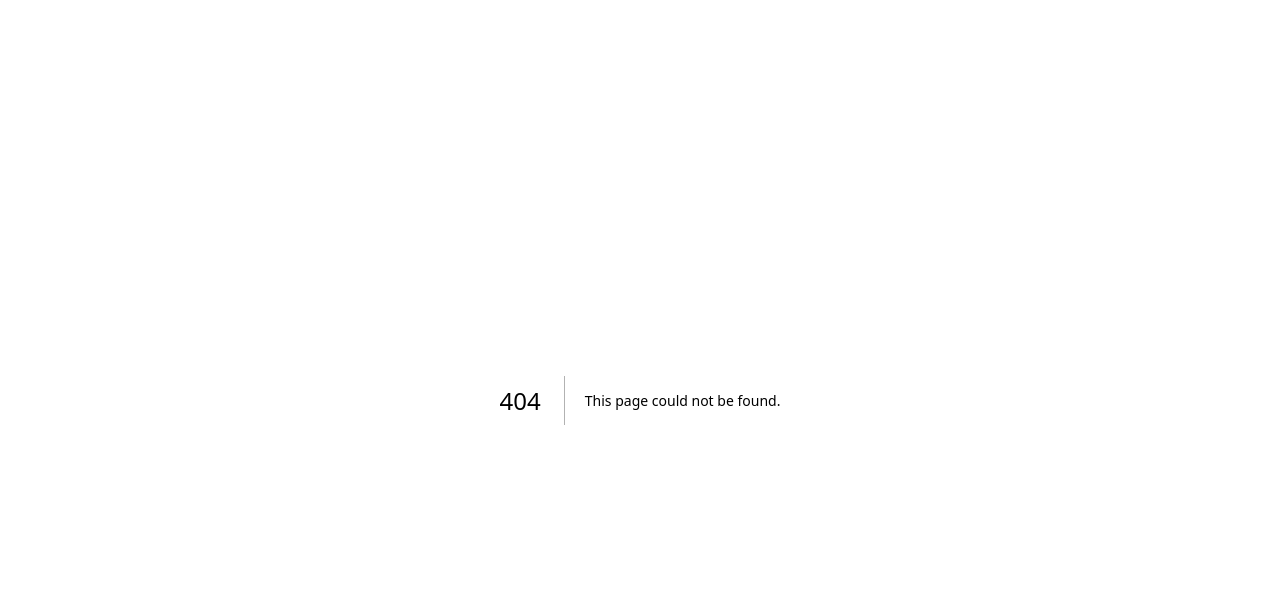
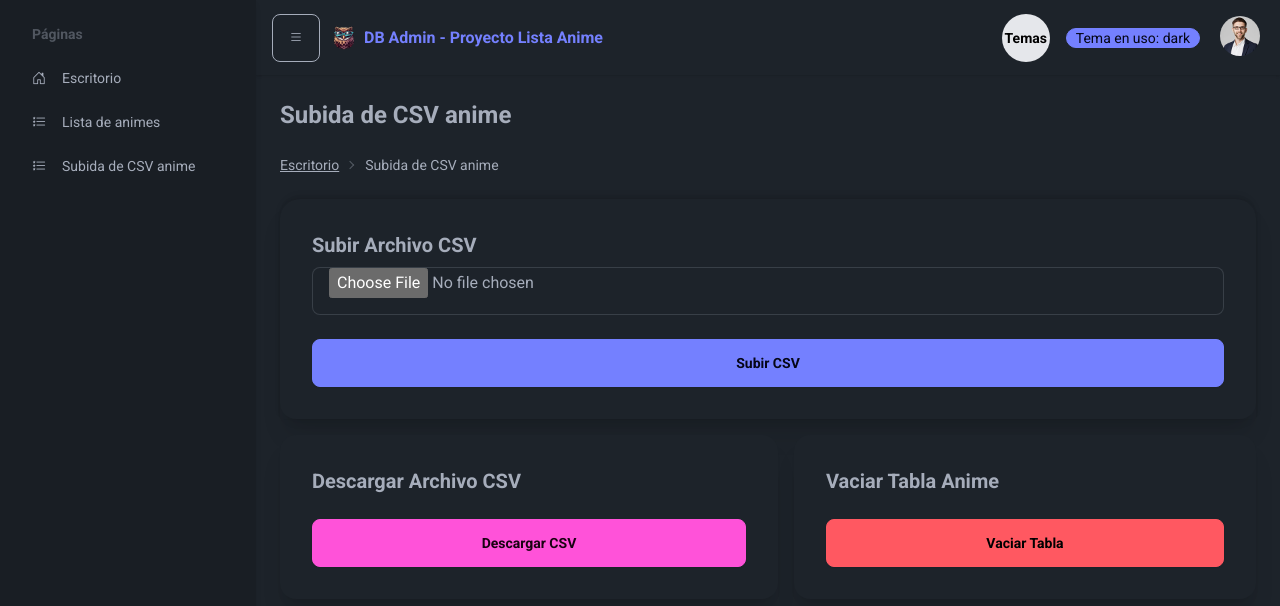
Before and after one commit to Danielbp019/proyecto-lista-anime, a Next.js app in the folder front-anime/: page /dashboard/csvanime in a window 1280 px wide. Before the commit this address had no page. Shown: the top 606 px of the page. Built offline with nearby package versions, Linux system fonts and the light colour scheme.

Commit message:
Nuevo. CSV funciones
CSV trunca y descarga la tabla. No la sube. Página de csv creada, dialogo de confirmación antes de truncar, añadido al side bar, creado el servicio para CSV, añadido regla css para sombras y esquinas redondas y editado el readme con instrucción de actualizacion de paquetes.

```diff
--- /dev/null
+++ b/front-anime/app/(pages)/dashboard/csvanime/page.jsx
@@ -0,0 +1,119 @@
+// (pages)/dashboard/csvanime/page.jsx
+"use client";
+
+import DashboardLayout from "@/app/layouts/DashboardLayout";
+import { useState, useEffect } from "react";
+import { getExcelcsv, createExcelcsv, deleteExcelcsv } from "@/app/services/csvanimeService";
+import ConfirmDialog from "@/app/components/ConfirmDialog";
+import "@/app/styles/globals.css";
+
+export default function CsvanimePage() {
+  const [file, setFile] = useState(null);
+  const [isDialogOpen, setIsDialogOpen] = useState(false); // Estado para el diálogo de confirmación
+  const [countdown, setCountdown] = useState(0); // Estado para el contador
+
+  const handleFileChange = (e) => {
+    setFile(e.target.files[0]);
+  };
+
+  const handleUpload = async () => {
+    if (file) {
+      await createExcelcsv(file);
+      alert("Archivo CSV subido con éxito");
+    }
+  };
+
+  const handleDownload = async (id) => {
+    if (countdown === 0) {
+      await getExcelcsv(id);
+      setCountdown(10); // Iniciar el contador de 10 segundos
+    }
+  };
+
+  const handleDelete = async (id) => {
+    await deleteExcelcsv(id);
+    alert("Tabla anime truncada con éxito");
+    setIsDialogOpen(false); // Cerrar el diálogo después de confirmar
+  };
+
+  const openConfirmDialog = () => {
+    setIsDialogOpen(true);
+  };
+
+  const closeConfirmDialog = () => {
+    setIsDialogOpen(false);
+  };
+
+  useEffect(() => {
+    if (countdown > 0) {
+      const timer = setInterval(() => {
+        setCountdown((prevCountdown) => prevCountdown - 1);
+      }, 1000);
+      return () => clearInterval(timer);
+    }
+  }, [countdown]);
+
+  return (
+    <DashboardLayout>
+      <div className="flex flex-col items-center h-full">
+        <div className="w-full mb-4">
+          <h1 className="text-2xl font-bold text-left">Subida de CSV anime</h1>
+          <div className="flex items-center justify-between mt-4">
+            <nav className="text-sm breadcrumbs">
+              <ol className="breadcrumb">
+                <li className="breadcrumb-item">
+                  <a href="/dashboard" className="link">
+                    Escritorio
+                  </a>
+                </li>
+                <li className="breadcrumb-item active">
+                  <span>Subida de CSV anime</span>
+                </li>
+              </ol>
+            </nav>
+          </div>
+        </div>
+
+        {/* Card de subida */}
+        <div className="card w-full bg-base-100 shadow-xl">
+          <div className="card-body shadow-t">
+            <h2 className="card-title">Subir Archivo CSV</h2>
+            <input type="file" accept=".csv" onChange={handleFileChange} className="input input-bordered w-full" />
+            <button onClick={handleUpload} className="btn btn-primary mt-4">
+              Subir CSV
+            </button>
+          </div>
+        </div>
+
+        {/* Doble card */}
+        <div className="flex flex-row w-full mt-4">
+          <div className="card flex-grow bg-base-100 shadow-xl mr-4">
+            <div className="card-body">
+              <h2 className="card-title">Descargar Archivo CSV</h2>
+              <button onClick={() => handleDownload(1)} className="btn btn-secondary mt-4" disabled={countdown > 0}>
+                {countdown > 0 ? `Esperar ${countdown}s` : "Descargar CSV"}
+              </button>
+            </div>
+          </div>
+
+          <div className="card flex-grow bg-base-100 shadow-xl">
+            <div className="card-body">
+              <h2 className="card-title">Vaciar Tabla Anime</h2>
+              <button onClick={openConfirmDialog} className="btn btn-error mt-4">
+                Vaciar Tabla
+              </button>
+            </div>
+          </div>
+        </div>
+
+        {/* Diálogo de confirmación */}
+        <ConfirmDialog
+          isOpen={isDialogOpen}
+          message="¿Estás seguro de que deseas vaciar la tabla de anime? Esta acción no se puede deshacer y todos los datos se eliminarán."
+          onConfirm={() => handleDelete(1)}
+          onCancel={closeConfirmDialog}
+        />
+      </div>
+    </DashboardLayout>
+  );
+}
--- a/front-anime/app/(pages)/dashboard/page.jsx
+++ b/front-anime/app/(pages)/dashboard/page.jsx
@@ -7,7 +7,7 @@ export default function DashboardPage() {
     <DashboardLayout>
       <div className="flex flex-col items-center justify-center h-full">
         <h1 className="text-2xl font-bold mb-4">Bienvenido al Escritorio</h1>
-        <p className="text-gray-600">Aquí podrás gestionar todas las funcionalidades de la aplicación.</p>
+        <p>Aquí podrás gestionar todas las funcionalidades de la aplicación.</p>
       </div>
     </DashboardLayout>
   );
--- a/front-anime/app/components/ConfirmDialog.jsx
+++ b/front-anime/app/components/ConfirmDialog.jsx
@@ -1,3 +1,5 @@
+// components/ConfirmDialog.jsx
+
 import React from "react";
 
 const ConfirmDialog = ({ isOpen, message, onConfirm, onCancel }) => {
--- a/front-anime/app/components/UI/SideBar.jsx
+++ b/front-anime/app/components/UI/SideBar.jsx
@@ -25,6 +25,12 @@ const SideBar = ({ isSidebarOpen }) => {
             <span className="ml-2">Lista de animes</span>
           </Link>
         </li>
+        <li>
+          <Link href="/dashboard/csvanime" className="flex items-center">
+            <i className="bi bi-list-stars"></i>
+            <span className="ml-2">Subida de CSV anime</span>
+          </Link>
+        </li>
       </ul>
     </aside>
   );
--- a/front-anime/app/page.jsx
+++ b/front-anime/app/page.jsx
@@ -33,6 +33,8 @@ export default function Home() {
             Read our docs
           </a>
         </div>
+
+        <p>Aqui va un resumen de la aplicacion con fotos de lo que hace.</p>
       </main>
       <footer className="row-start-3 flex gap-6 flex-wrap items-center justify-center">
         <a
--- /dev/null
+++ b/front-anime/app/services/csvanimeService.jsx
@@ -0,0 +1,56 @@
+// services/csvanimeService.jsx
+import apiClient from "./axiosConfig";
+
+// Descargar el archivo CSV
+export const getExcelcsv = async (id) => {
+  try {
+    const response = await apiClient.get(`/excelcsv/${id}`, {
+      responseType: "blob",
+    });
+    // Crear un enlace de descarga
+    const url = window.URL.createObjectURL(new Blob([response.data]));
+    const link = document.createElement("a");
+
+    // Obtener la fecha actual en el formato deseado
+    const currentDate = new Date().toISOString().split("T")[0];
+
+    // Cambiar el nombre del archivo descargable
+    link.href = url;
+    link.setAttribute("download", `Lista-anime_${currentDate}.csv`);
+    document.body.appendChild(link);
+    link.click();
+    return { success: true };
+  } catch (error) {
+    console.error("Error obteniendo excel csv:", error.message);
+    return { success: false, error: "No se pudo obtener el archivo csv." };
+  }
+};
+
+// Subir el archivo CSV a la tabla
+export const createExcelcsv = async (data) => {
+  try {
+    const formData = new FormData();
+    formData.append("file", data);
+
+    const response = await apiClient.post("/excelcsv", formData, {
+      headers: {
+        "Content-Type": "multipart/form-data",
+      },
+    });
+    return { success: true, data: response.data };
+  } catch (error) {
+    console.error("Error al subir la lista csv a la tabla:", error.message);
+    return { success: false, error: "No se pudo subir la lista csv a la tabla." };
+  }
+};
+
+// Truncar la tabla anime
+export const deleteExcelcsv = async (id) => {
+  try {
+    await apiClient.delete(`/excelcsv/${id}`);
+    return { success: true };
+  } catch (error) {
+    console.error("Error al truncar la tabla anime:", error.message);
+    return { success: false, error: "No se pudo truncar la tabla anime." };
+  }
+};
--- a/front-anime/app/styles/globals.css
+++ b/front-anime/app/styles/globals.css
@@ -5,3 +5,12 @@
 body {
   font-family: "Roboto", Helvetica, sans-serif;
 }
+
+/* styles/global.css */
+.shadow-t {
+  box-shadow:
+    0 -4px 6px -1px rgba(0, 0, 0, 0.1),
+    0 -2px 4px -1px rgba(0, 0, 0, 0.06);
+  border-top-left-radius: 20px; /* Ajusta el radio */
+  border-top-right-radius: 20px; /* Ajusta el radio */
+}
```
Also changed, not shown: 1 other file (tests, documents, lock files or other folders).
